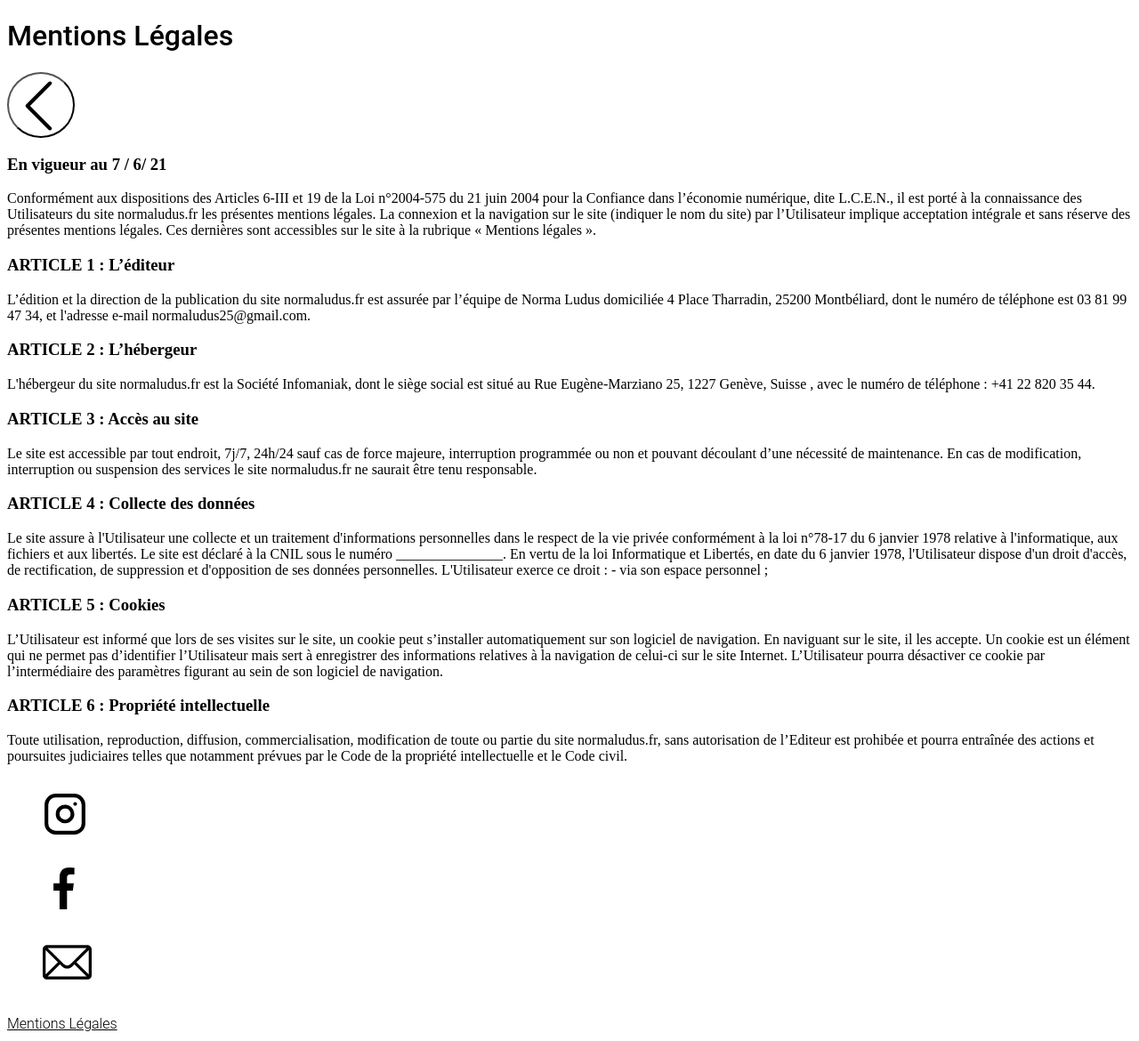
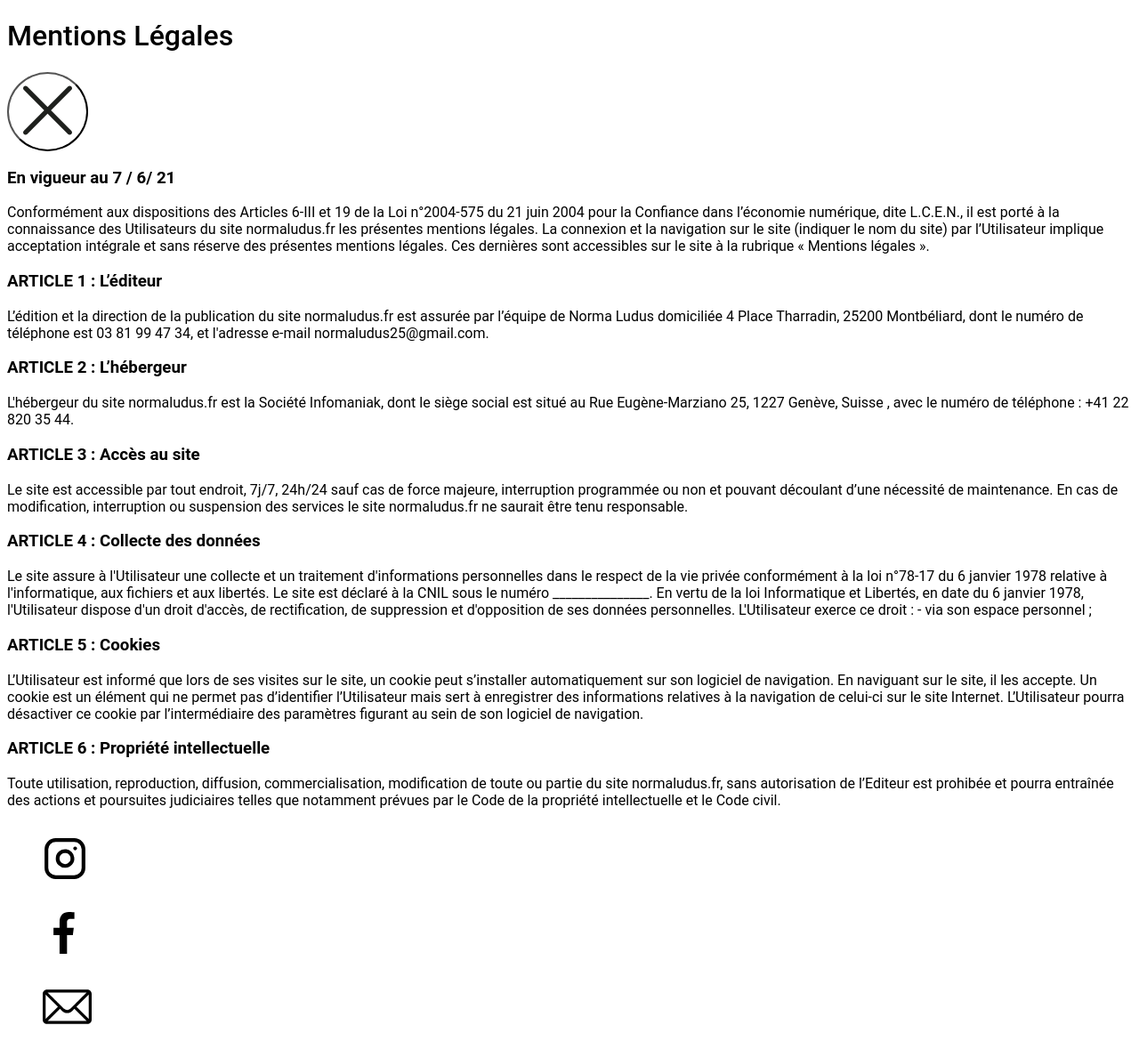
Before and after one commit to marinebrdesign/norma_ludus, a PHP site: page /mentions-legales.html in a window 1280 px wide. Shown: the top 1170 px of the page at 89% size. Run offline with PHP 8.4, Linux system fonts and the light colour scheme.

Commit message:
typographie page mentions légales et ajout de l'icône croix

```diff
--- a/css/typographie_couleurs.css
+++ b/css/typographie_couleurs.css
@@ -194,3 +194,29 @@ svg#plus_ajouter, .ajouter-des-photos p {
 .parametres ul {
     list-style-type: none;
 }
+
+/*------Mentions légales------*/
+
+.mentions-legales h3 {
+    font-family: Roboto;
+    font-weight: 700;
+}
+
+.mentions-legales p {
+    font-family: Roboto;
+    font-weight: 400;
+}
+
+/*croix*/
+svg#croix {
+    fill: #000000;
+    width: 55px;
+    height: 60px;
+    padding: 10px;
+}
+
+.retour button {
+    background-color: white;
+    /*border: none;*/
+    border-radius: 50%;
+}
--- a/mentions-legales.html
+++ b/mentions-legales.html
@@ -8,10 +8,11 @@
 </head>
 <body class=" ">
 <main>
+    <div class="mentions-legales">
     <header>
         <h1>Mentions Légales</h1>
         <div class="retour">
-            <button><a href="javascript:history.go(-1)"><svg version="1.1" id="left_arrow" xmlns="http://www.w3.org/2000/svg" xmlns:xlink="http://www.w3.org/1999/xlink" x="0px" y="0px" viewBox="0 0 443.52 443.52" style="enable-background:new 0 0 443.52 443.52;" xml:space="preserve"><g><g><path d="M143.492,221.863L336.226,29.129c6.663-6.664,6.663-17.468,0-24.132c-6.665-6.662-17.468-6.662-24.132,0l-204.8,204.8c-6.662,6.664-6.662,17.468,0,24.132l204.8,204.8c6.78,6.548,17.584,6.36,24.132-0.42c6.387-6.614,6.387-17.099,0-23.712L143.492,221.863z"/></g></g></svg></a></button>
+            <button><a href="javascript:history.go(-1)"><svg version="1.1" id="croix" xmlns="http://www.w3.org/2000/svg" xmlns:xlink="http://www.w3.org/1999/xlink" x="0px" y="0px" viewBox="0 0 22.88 22.88" style="enable-background:new 0 0 22.88 22.88;" xml:space="preserve"><path style="fill:#1E201D;" d="M0.324,1.909c-0.429-0.429-0.429-1.143,0-1.587c0.444-0.429,1.143-0.429,1.587,0l9.523,9.539l9.539-9.539c0.429-0.429,1.143-0.429,1.571,0c0.444,0.444,0.444,1.159,0,1.587l-9.523,9.524l9.523,9.539c0.444,0.429,0.444,1.143,0,1.587c-0.429,0.429-1.143,0.429-1.571,0l-9.539-9.539l-9.523,9.539c-0.444,0.429-1.143,0.429-1.587,0c-0.429-0.444-0.429-1.159,0-1.587l9.523-9.539L0.324,1.909z"/></svg></a></button>
         </div>
     </header>
     <p><h3>En vigueur au 7 / 6/ 21</h3>
@@ -35,6 +36,7 @@
         Un cookie est un élément qui ne permet pas d’identifier l’Utilisateur mais sert à enregistrer des informations relatives à la navigation de celui-ci sur le site Internet. L’Utilisateur pourra désactiver ce cookie par l’intermédiaire des paramètres figurant au sein de son logiciel de navigation.</p>
     <h3>ARTICLE 6 : Propriété intellectuelle</h3>
     <p>Toute utilisation, reproduction, diffusion, commercialisation, modification de toute ou partie du site normaludus.fr,  sans autorisation de l’Editeur est prohibée et pourra entraînée des actions et poursuites judiciaires telles que notamment prévues par le Code de la propriété intellectuelle et le Code civil.</p>
+    </div>
 </main>
 <footer>
     <div class="reseaux module-footer">
```
Also changed, not shown: img/letter-x.svg.
